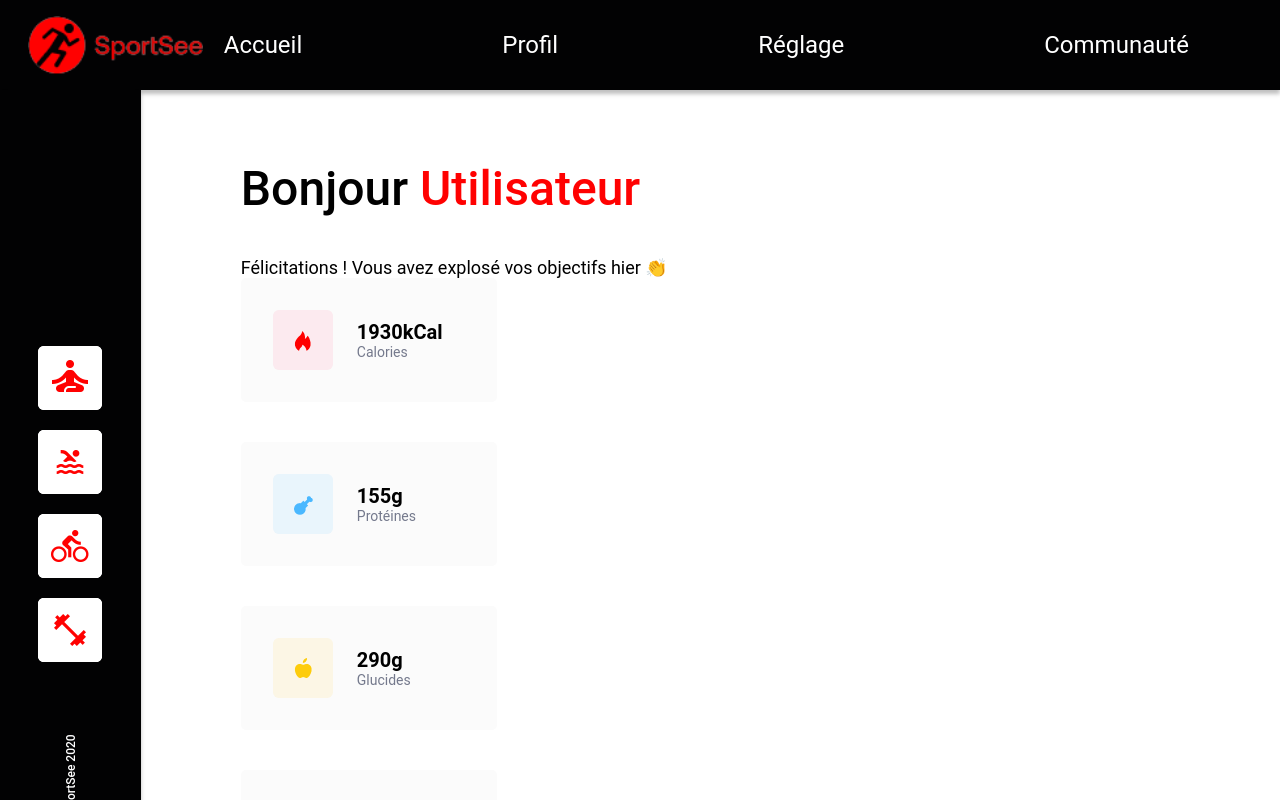
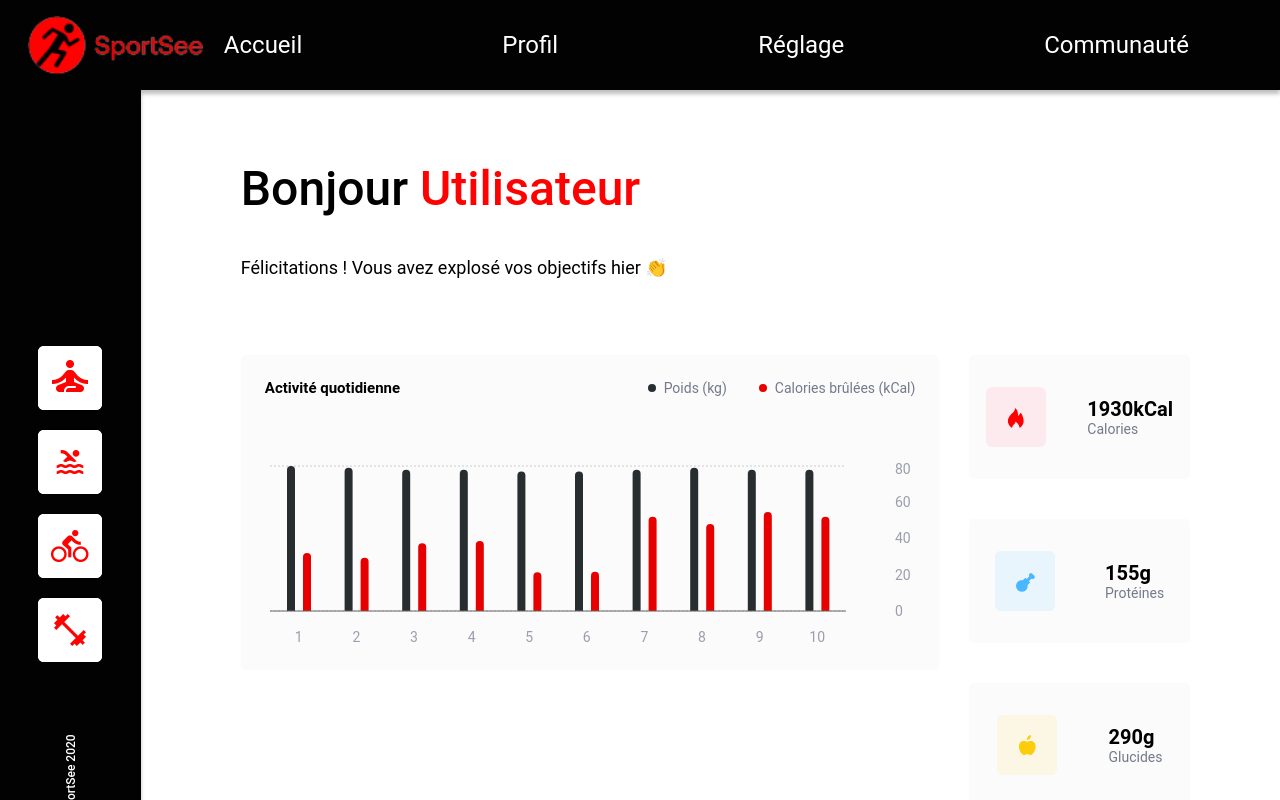
Before and after one commit to mmaurach/Projet-12-SportSee, a React (Vite) app: page / in a window 1280 px wide. Shown: the top 800 px of the page. Built offline with nearby package versions, Linux system fonts and the light colour scheme.

Commit message:
Ajout du chart d'activite

```diff
--- a/package.json
+++ b/package.json
@@ -12,7 +12,8 @@
   "dependencies": {
     "react": "^19.2.0",
     "react-dom": "^19.2.0",
-    "react-router-dom": "^7.11.0"
+    "react-router-dom": "^7.11.0",
+    "recharts": "^3.6.0"
   },
   "devDependencies": {
     "@eslint/js": "^9.39.1",
--- /dev/null
+++ b/src/components/activityChart/activityChart.jsx
@@ -0,0 +1,101 @@
+import {
+  BarChart,
+  Bar,
+  XAxis,
+  YAxis,
+  CartesianGrid,
+  Tooltip,
+  Legend,
+  ResponsiveContainer,
+} from "recharts";
+
+import { activityData } from "../../data/activityData";
+import "./activityChart.scss";
+
+const CustomTooltip = ({ active, payload }) => {
+  if (active && payload && payload.length) {
+    const kilogram = payload.find((item) => item.dataKey === "kilogram")?.value;
+
+    const calories = payload.find((item) => item.dataKey === "calories")?.value;
+
+    return (
+      <div
+        style={{
+          width: "45px",
+          height: "75px",
+          backgroundColor: "#E60000",
+          color: "#FFFFFF",
+          display: "flex",
+          flexDirection: "column",
+          justifyContent: "center",
+          alignItems: "center",
+          gap: "4px",
+          fontSize: "10px",
+          fontWeight: 500,
+        }}
+      >
+        <p style={{ margin: 0 }}>{kilogram}kg</p>
+        <p style={{ margin: 0 }}>{calories}kCal</p>
+      </div>
+    );
+  }
+
+  return null;
+};
+
+function ActivityChart() {
+  return (
+    <div className="activity-chart">
+      <div className="activity-chart__header">
+        <h2>Activité quotidienne</h2>
+        <ul className="activity-chart__legend">
+          <li>
+            <span className="black" /> Poids (kg)
+          </li>
+          <li>
+            <span className="red" /> Calories brûlées (kCal)
+          </li>
+        </ul>
+      </div>
+
+      <ResponsiveContainer width="100%" height={185}>
+        <BarChart data={activityData} barGap={8}>
+          <CartesianGrid strokeDasharray="2" vertical={false} />
+          <XAxis
+            dataKey="day"
+            tickLine={false}
+            tickMargin={15}
+            tick={{ fill: "#9B9EAC", fontSize: 14 }}
+          />
+          <YAxis
+            yAxisId="kg"
+            orientation="right"
+            axisLine={false}
+            tickLine={false}
+            tickMargin={43}
+            width={65}
+            tick={{ fill: "#9B9EAC", fontSize: 14 }}
+          />
+          <YAxis yAxisId="cal" hide />
+          <Tooltip content={<CustomTooltip />} />
+          <Bar
+            yAxisId="kg"
+            dataKey="kilogram"
+            fill="#282D30"
+            radius={[10, 10, 0, 0]}
+            barSize={8}
+          />
+          <Bar
+            yAxisId="cal"
+            dataKey="calories"
+            fill="#E60000"
+            radius={[10, 10, 0, 0]}
+            barSize={8}
+          />
+        </BarChart>
+      </ResponsiveContainer>
+    </div>
+  );
+}
+
+export default ActivityChart;
--- /dev/null
+++ b/src/components/activityChart/activityChart.scss
@@ -0,0 +1,43 @@
+.activity-chart {
+  background-color: #fbfbfb;
+  border-radius: 5px;
+  padding: 24px;
+}
+
+.activity-chart__header {
+  display: flex;
+  justify-content: space-between;
+  align-items: center;
+  margin-bottom: 64px;
+}
+
+.activity-chart__header h2 {
+  font-size: 15px;
+}
+
+.activity-chart__legend {
+  display: flex;
+  gap: 32px;
+  list-style: none;
+}
+
+.activity-chart__legend li {
+  display: flex;
+  align-items: center;
+  gap: 8px;
+  font-size: 14px;
+  color: #74798c;
+}
+
+.activity-chart__legend span {
+  width: 8px;
+  height: 8px;
+  border-radius: 50%;
+}
+
+.black {
+  background-color: #282d30;
+}
+.red {
+  background-color: #e60000;
+}
--- a/src/components/nutritionCard/nutritionCard.scss
+++ b/src/components/nutritionCard/nutritionCard.scss
@@ -5,7 +5,7 @@
   display: flex;
   align-items: center;
   gap: 24px;
-  padding-left: 32px;
+  justify-content: space-evenly;
 }
 
 /* Carré icône */
--- a/src/components/nutritionPanel/nutritionPanel.scss
+++ b/src/components/nutritionPanel/nutritionPanel.scss
@@ -1,5 +1,5 @@
 .nutrition-panel {
-  width: 60%;
+  width: 24%;
   display: flex;
   flex-direction: column;
   gap: 40px;
--- /dev/null
+++ b/src/data/activityData.js
@@ -0,0 +1,12 @@
+export const activityData = [
+  { day: "1", kilogram: 80, calories: 240 },
+  { day: "2", kilogram: 79, calories: 220 },
+  { day: "3", kilogram: 78, calories: 280 },
+  { day: "4", kilogram: 78, calories: 290 },
+  { day: "5", kilogram: 77, calories: 160 },
+  { day: "6", kilogram: 77, calories: 162 },
+  { day: "7", kilogram: 78, calories: 390 },
+  { day: "8", kilogram: 79, calories: 360 },
+  { day: "9", kilogram: 78, calories: 410 },
+  { day: "10", kilogram: 78, calories: 390 },
+];
--- a/src/pages/home.jsx
+++ b/src/pages/home.jsx
@@ -1,16 +1,25 @@
-import "./home.scss";
 import Greeting from "../components/greeting/greeting";
 import NutritionPanel from "../components/nutritionPanel/nutritionPanel";
+import ActivityChart from "../components/activityChart/activityChart";
+import "./home.scss";
 
 function Home() {
   return (
-    <div className="home-wrapper">
+    <section className="home-wrapper">
       <Greeting userName="Utilisateur" />
 
-      <div className="home__layout">
+      <div className="home-dashboard">
+        <div className="home-charts-wrapper">
+          <ActivityChart />
+          <div className="bottom-charts-wrapper">
+            {/* ScoreChart, RadarChart, SessionChart plus tard  */}
+          </div>
+        </div>
+
         <NutritionPanel />
       </div>
-    </div>
+    </section>
   );
 }
+
 export default Home;
--- a/src/pages/home.scss
+++ b/src/pages/home.scss
@@ -1,4 +1,19 @@
 .home-wrapper {
   padding-top: 70px;
   padding-left: 100px;
+  padding-right: 90px;
+  flex: 1;
 }
+
+.home-dashboard {
+  display: flex;
+  gap: 30px;
+  padding-top: 77px;
+}
+
+.home-charts-wrapper {
+  width: 76%;
+  display: flex;
+  flex-direction: column;
+  gap: 30px;
+}
```
Also changed, not shown: 1 other file (tests, documents, lock files or other folders).
